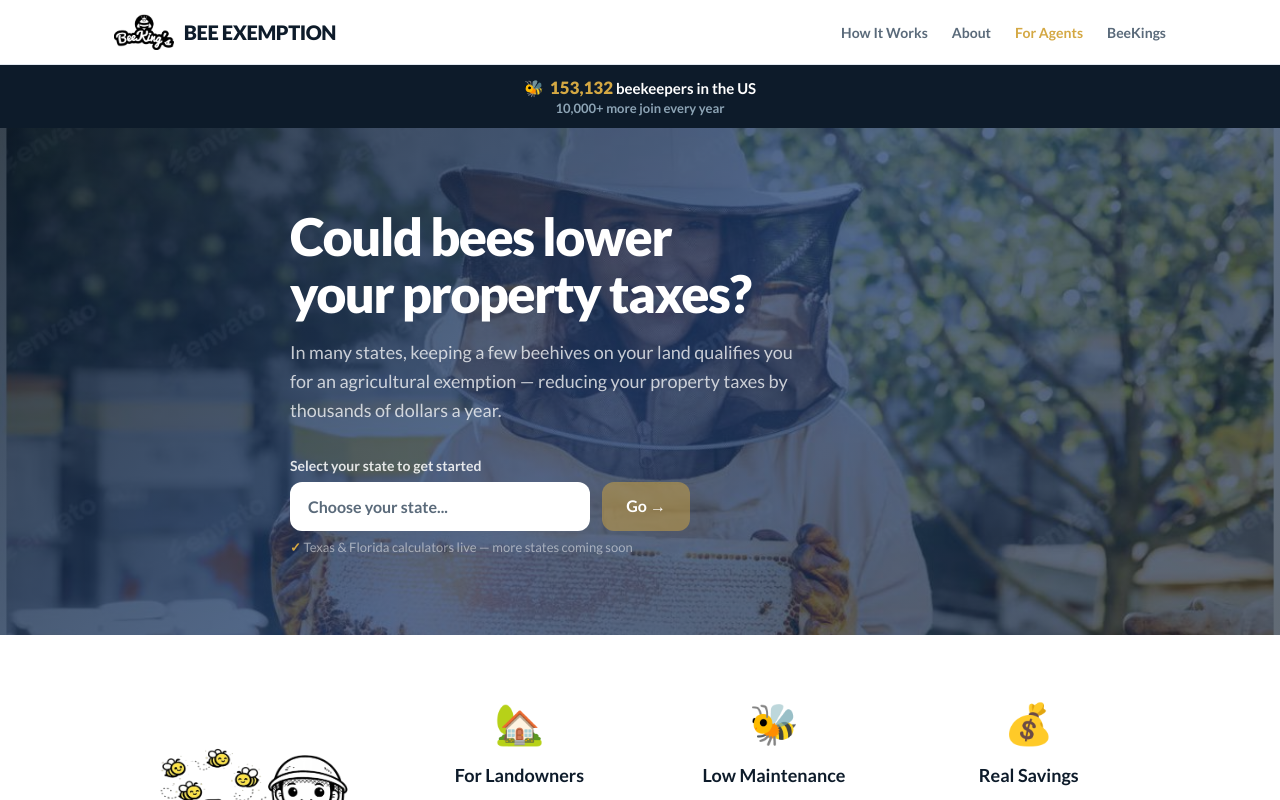
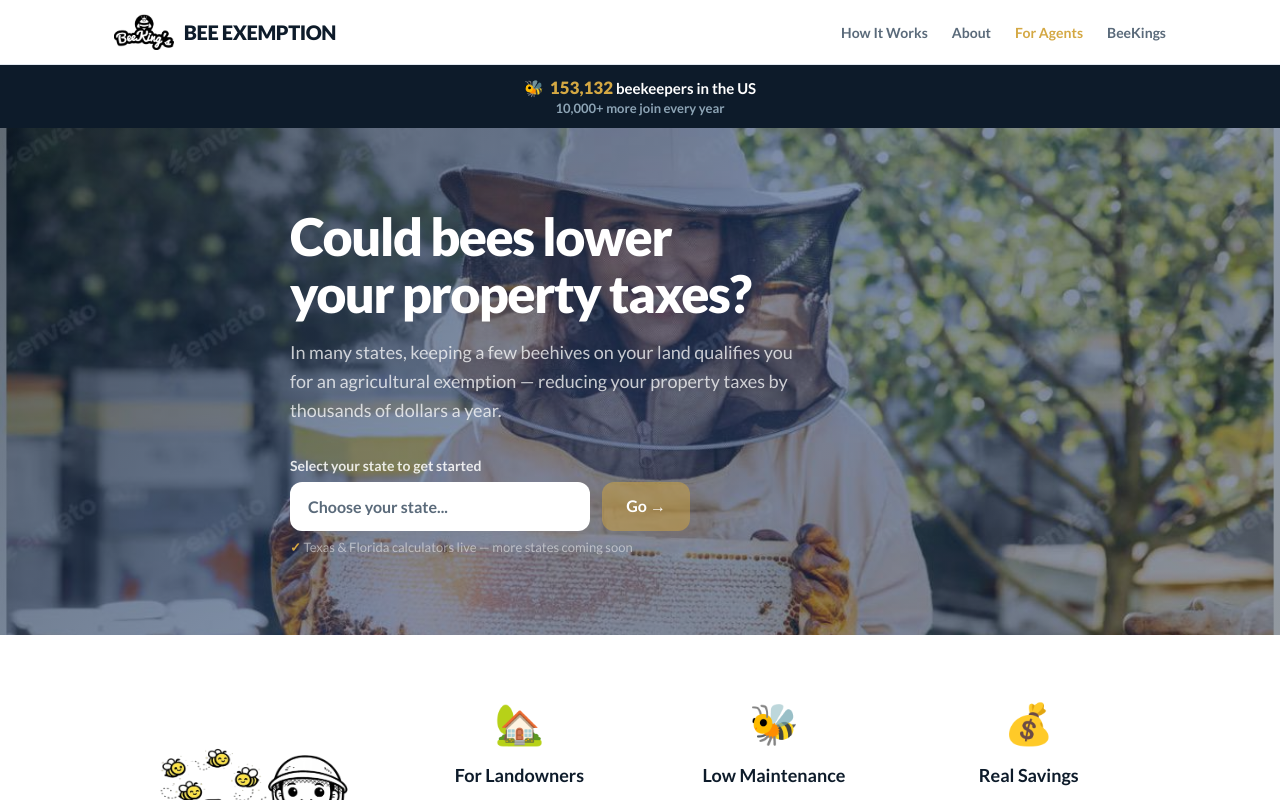
Before and after one commit to beekingsco/texasbeeexemption, a Next.js app: page / in a window 1280 px wide. Shown: the top 800 px of the page. Built offline with nearby package versions, Linux system fonts and the light colour scheme.

Commit message:
Lighten hero overlay opacity

```diff
--- a/app/page.tsx
+++ b/app/page.tsx
@@ -222,7 +222,7 @@ export default function NationalLanding() {
         {/* Full-screen background photo */}
         <div style={{ position: 'absolute', top: 0, left: 0, right: 0, bottom: 0, backgroundImage: 'url(/beekeeper-frame.jpg)', backgroundSize: 'cover', backgroundPosition: 'center 30%' }} />
         {/* Dark overlay for text readability */}
-        <div style={{ position: 'absolute', top: 0, left: 0, right: 0, bottom: 0, background: 'linear-gradient(135deg, rgba(13,27,42,0.82) 0%, rgba(26,58,107,0.72) 50%, rgba(13,27,42,0.65) 100%)' }} />
+        <div style={{ position: 'absolute', top: 0, left: 0, right: 0, bottom: 0, background: 'linear-gradient(135deg, rgba(13,27,42,0.65) 0%, rgba(26,58,107,0.52) 50%, rgba(13,27,42,0.45) 100%)' }} />
 
         <div style={{ maxWidth: 700, margin: '0 auto', position: 'relative', zIndex: 1 }}>
           <div className="hero-text fade-in" style={{ display: 'flex', flexDirection: 'column', alignItems: 'flex-start' }}>
```
